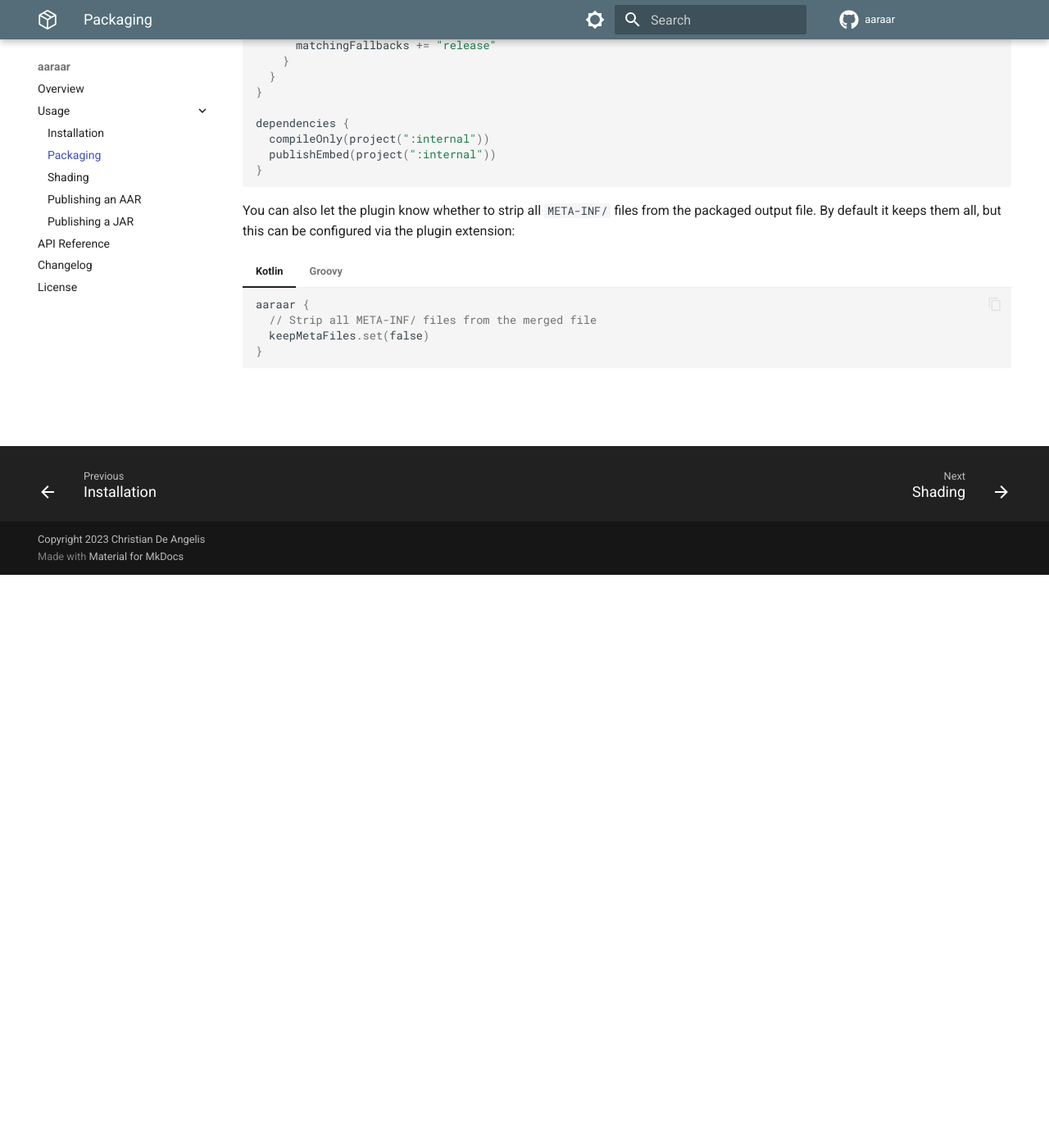
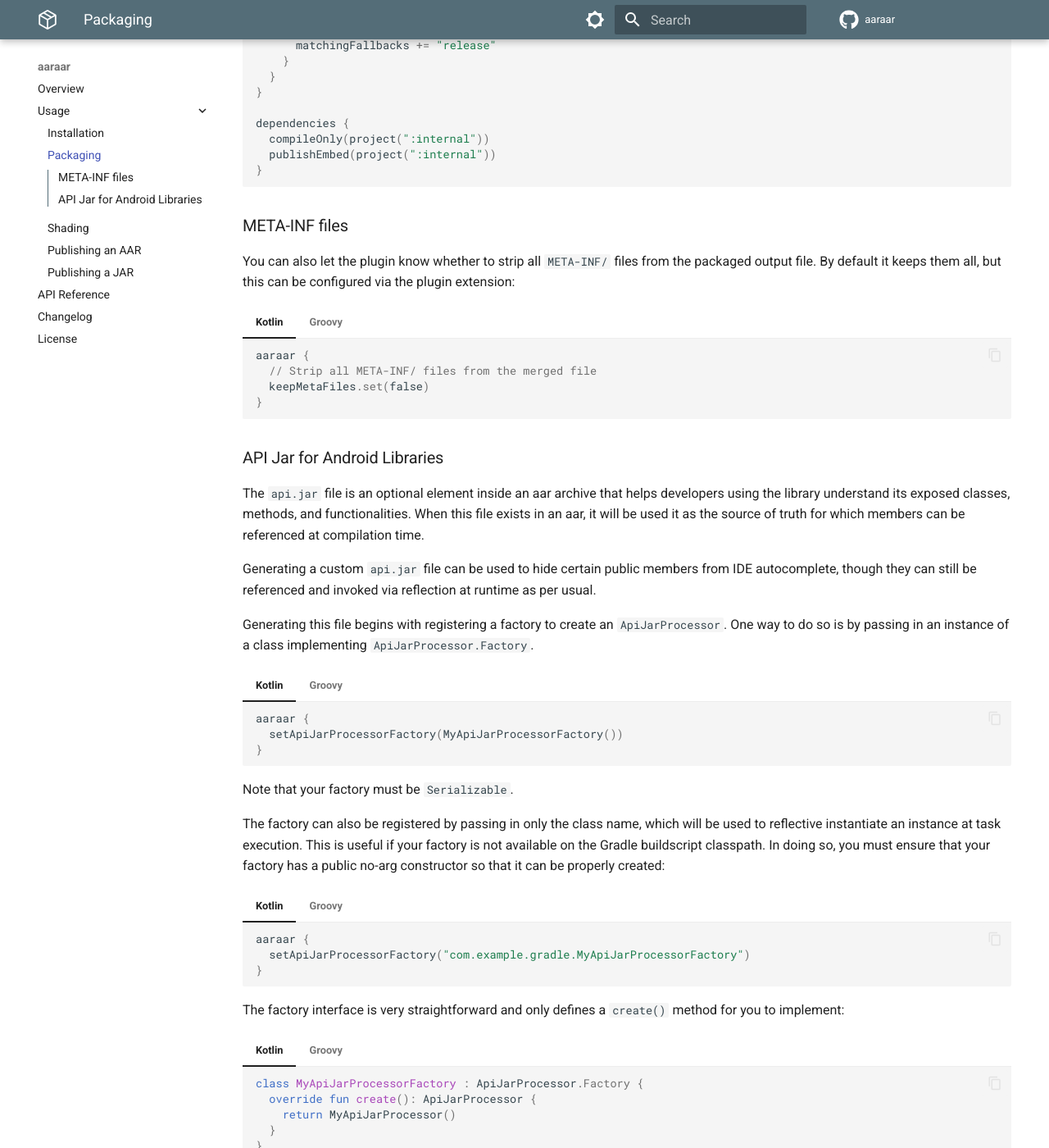
Before and after one commit to christiandeange/aaraar, an MkDocs documentation site: the page built from docs/packaging.md, in a window 1280 px wide and 1400 px high, scrolled down 699 px. Shown: the whole window at 82% size. Built offline with MkDocs 1.6.1 and Material for MkDocs 9.7.7, drawn with Linux system fonts in a browser that asks for light colours; comment, search, counter and statistics services are not loaded; some of the changed text lies outside the part shown.

Commit message:
Add documentation for ApiJarProcessor utilities.

````diff
--- a/docs/packaging.md
+++ b/docs/packaging.md
@@ -65,6 +65,8 @@ In Android modules, embed configurations can also be declared for individual bui
     }
     ```
 
+### META-INF files
+
 You can also let the plugin know whether to strip all `META-INF/` files from the packaged output file. By default it
 keeps them all, but this can be configured via the plugin extension:
 
@@ -85,3 +87,124 @@ keeps them all, but this can be configured via the plugin extension:
       keepMetaFiles = false
     }
     ```
+
+### API Jar for Android Libraries
+
+The `api.jar` file is an optional element inside an aar archive that helps developers using the library understand its
+exposed classes, methods, and functionalities. When this file exists in an aar, it will be used it as the source of
+truth for which members can be referenced at compilation time.
+
+Generating a custom `api.jar` file can be used to hide certain public members from IDE autocomplete, though they
+can still be referenced and invoked via reflection at runtime as per usual.
+
+Generating this file begins with registering a factory to create an `ApiJarProcessor`. One way to do so is by passing
+in an instance of a class implementing `ApiJarProcessor.Factory`.
+
+=== "Kotlin"
+
+    ```kotlin
+    aaraar {
+      setApiJarProcessorFactory(MyApiJarProcessorFactory())
+    }
+    ```
+
+=== "Groovy"
+
+    ```groovy
+    aaraar {
+      setApiJarProcessorFactory(new MyApiJarProcessorFactory())
+    }
+    ```
+
+Note that your factory must be `Serializable`.
+
+The factory can also be registered by passing in only the class name, which will be used to reflective instantiate an
+instance at task execution. This is useful if your factory is not available on the Gradle buildscript classpath.
+In doing so, you must ensure that your factory has a public no-arg constructor so that it can be properly created:
+
+=== "Kotlin"
+
+    ```kotlin
+    aaraar {
+      setApiJarProcessorFactory("com.example.gradle.MyApiJarProcessorFactory")
+    }
+    ```
+
+=== "Groovy"
+
+    ```groovy
+    aaraar {
+      setApiJarProcessorFactory("com.example.gradle.MyApiJarProcessorFactory")
+    }
+    ```
+
+The factory interface is very straightforward and only defines a `create()` method for you to implement:
+
+=== "Kotlin"
+
+    ```kotlin
+    class MyApiJarProcessorFactory : ApiJarProcessor.Factory {
+      override fun create(): ApiJarProcessor {
+        return MyApiJarProcessor()
+      }
+    }
+    ```
+
+=== "Groovy"
+
+    ```groovy
+    class MyApiJarProcessorFactory implements ApiJarProcessor.Factory {
+      @Override
+      ApiJarProcessor create() {
+        return new MyApiJarProcessor()
+      }
+    }
+    ```
+
+The processor implementation is where the `api.jar` transformation occurs. When enabled, it is provided with a
+representation of the current set of classes defined in the merged aar archive, as well as a reference to the merged
+archive itself. While the archive is immutable, the classpath provided is mutable and supports a variety of
+transformations, including but not limited to:
+
+- Removing existing classes and class members (constructors, methods, and fields).
+- Defining entirely new classes with custom members.
+- Renaming classes and class members or modifying their access visibility.
+- Adding or removing annotations on classes and class members.
+
+An example implementation can be seen below, which is used to remove a public class and a public method that are both
+meant for internal use only:
+
+=== "Kotlin"
+
+    ```kotlin
+    class MyApiJarProcessor : ApiJarProcessor() {
+      override fun processClasspath(aarArchive: AarArchive, classpath: Classpath) {
+        // Remove internal class
+        classpath.removeClass("com.example.TerminalSdkInternal")
+
+        // Remove internal method on public class
+        val fooClass = classpath.get("com.example.TerminalSdk")
+        fooClass.methods = fooClass.methods.filter { !it.name.contains("internal", ignoreCase = true) }
+      }
+    }
+    ```
+
+=== "Groovy"
+
+    ```groovy
+    class MyApiJarProcessor extends ApiJarProcessor {
+      @Override
+      void processClasspath(@NotNull AarArchive aarArchive, @NotNull Classpath classpath) {
+        // Remove internal class
+        classpath.removeClass("com.example.TerminalSdkInternal")
+
+        // Remove internal method on public class
+        def fooClass = classpath.get("com.example.TerminalSdk")
+        fooClass.methods = fooClass.methods.findAll { !it.name.containsIgnoreCase("internal") }
+      }
+    }
+    ```
+
+Further documentation for the kind of transformations available can be found by referencing
+[API documentation](https://aaraar.christian.sh/kdoc/aaraar/sh.christian.aaraar.model.classeditor/index.html) for the
+`sh.christian.aaraar.model.classeditor` package.
````
Also changed, not shown: 2 other files.
